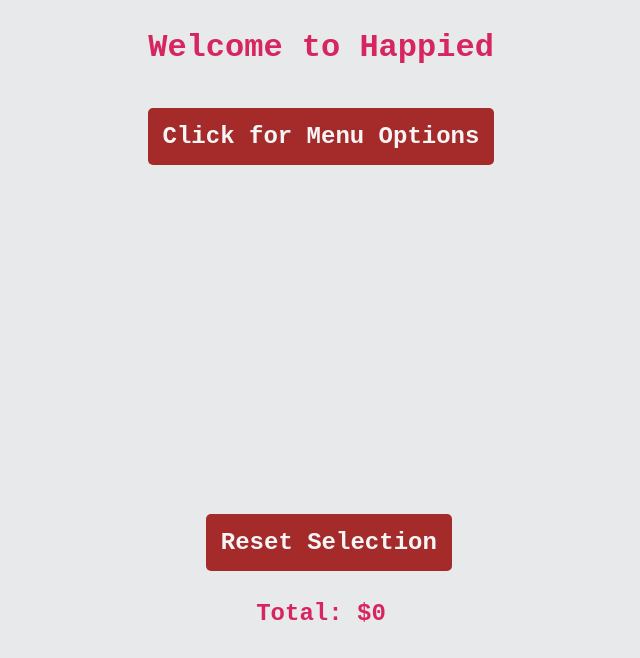
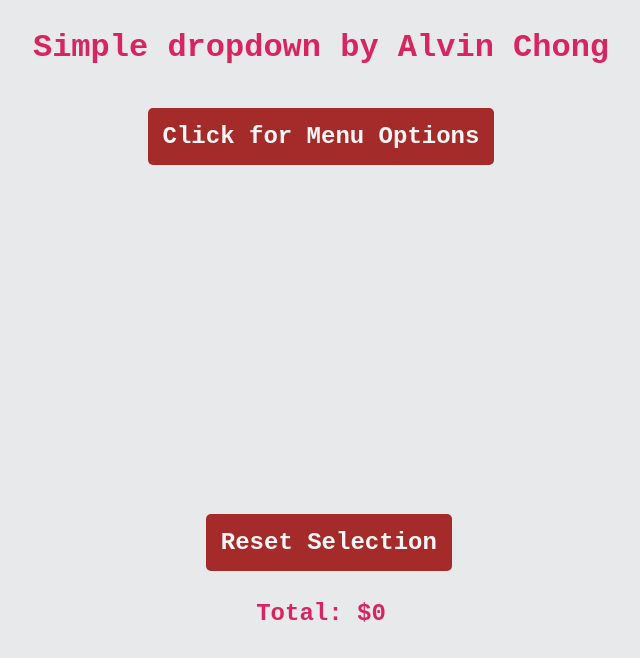
Before and after one commit to alvinc90/simpleDropDown, a plain HTML site: page index.html in a window 1280 px wide. Shown: the whole page, without its empty margins (319-959 px from the left). Drawn offline with nearby package versions, Linux system fonts and the light colour scheme.

Commit message:
added author

```diff
--- a/index.html
+++ b/index.html
@@ -10,7 +10,7 @@
 </head>
 <body>
     <div class="outer-container">
-        <h1>Welcome to Happied</h1>
+        <h1>Simple dropdown by Alvin Chong</h1>
 
         <div class="dropdown-trigger">
             <h2 class="menu">Click for Menu Options</h2>
@@ -30,10 +30,9 @@
             <div class="total">Total: $</div>
             <div id="res">0</div>
         </div>
+
     </div>
 
     <script src="index.js"></script>
 </body>
 </html>
-
-<!-- Moscow Mule - $100; Tortilla Making - $60; Sushi Making - $120 -->
```
